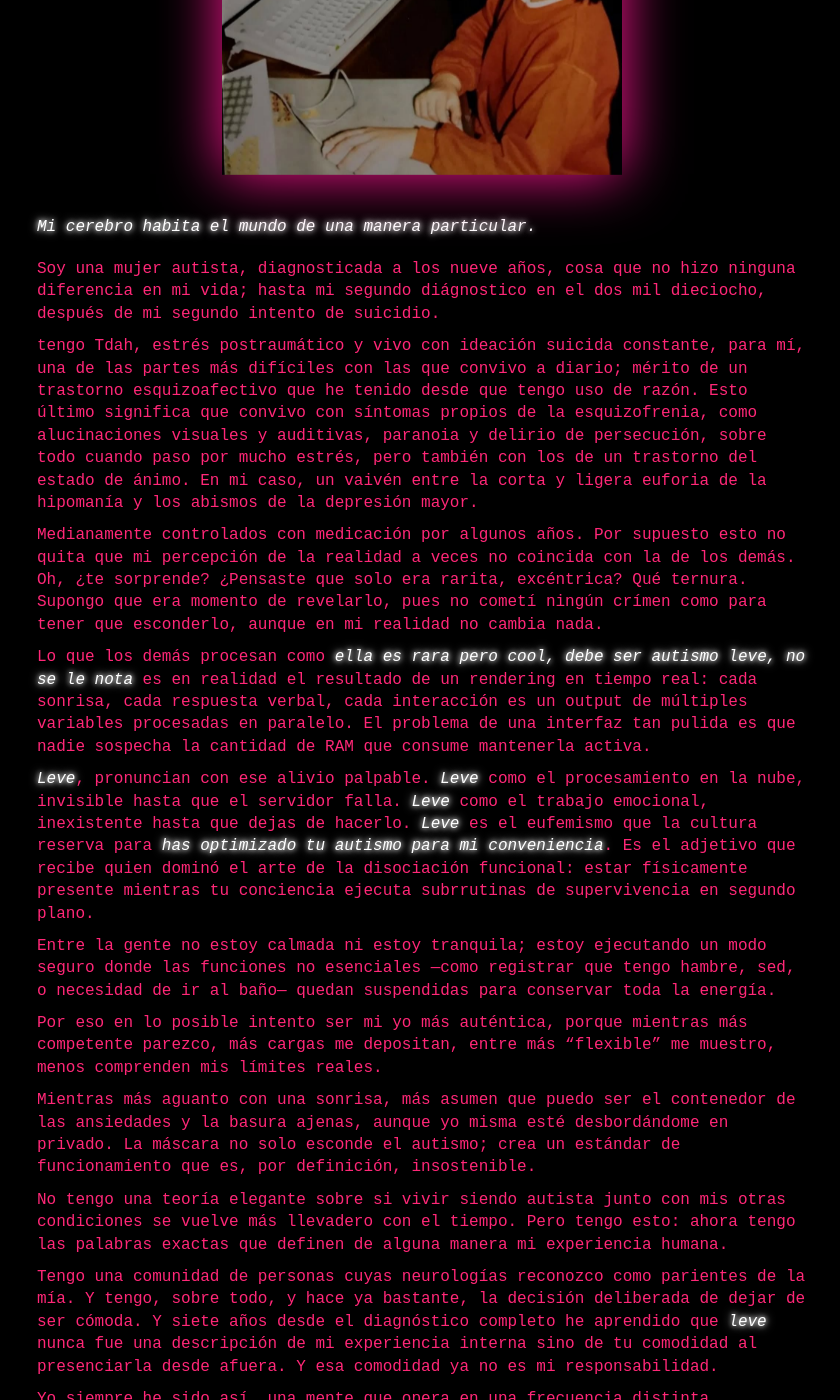
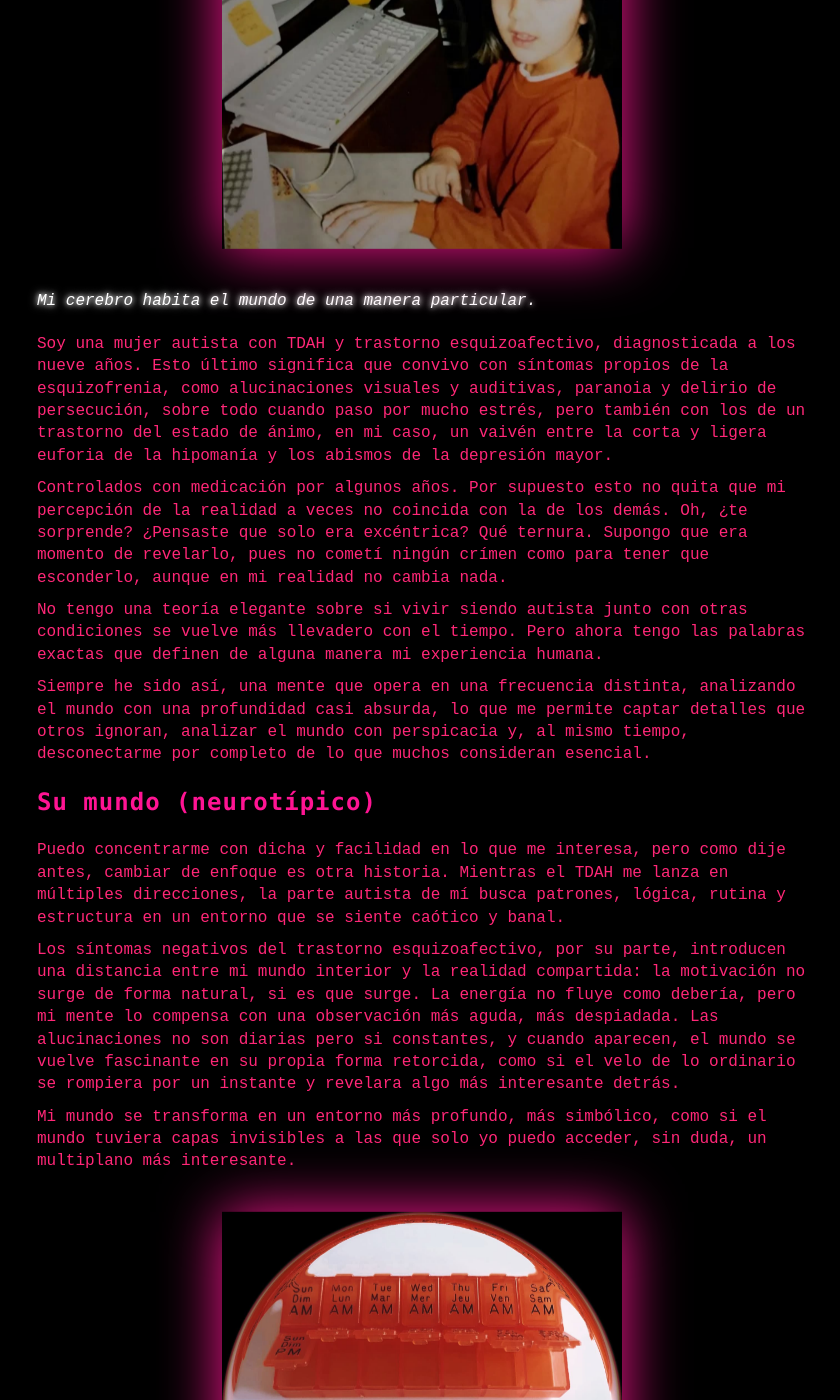
Before and after one commit to medusahra/medusahra.github.io, a Jekyll site: the page built from _posts/2025-11-13-neurodivergente.md, in a window 1280 px wide and 1400 px high, scrolled down 3584 px. Shown: the whole window, without its empty margins (218-1058 px from the left). Built offline with Jekyll 4.4.1, drawn with Linux system fonts in a browser that asks for light colours; some of the changed text lies outside the part shown.

Commit message:
Update 2025-11-13-neurodivergente.md

```diff
--- a/_posts/2025-11-13-neurodivergente.md
+++ b/_posts/2025-11-13-neurodivergente.md
@@ -26,7 +26,8 @@
 <img src="/assets/zero1.jpg" alt="zerogata" style="max-width: 90%; width: 400px; display: block; margin: 40px auto; filter: drop-shadow(0 0 30px #ff1493);">
 
 
-En un mundo exterior, que con todas sus impresiones, constantemente está pinchándome y empujándome, de mala manera, diciéndome que desee más y que sea más, cuando todo lo que quiero es estar en paz con lo que encuentro significativo, y eso a menudo no es algo que el mundo exterior valore como suficientemente significativo.
+En un mundo exterior, que con todas sus impresiones, constantemente está pinchándome y empujándome, de mala manera, diciéndome que desee más y que sea más, cuando todo
+lo que quiero es estar en paz con lo que encuentro significativo, y eso a menudo no es algo que el mundo exterior valore como suficientemente significativo.
 <div style="margin: 10px 0;"></div>
 Me cuesta encontrar significado en tener un determinado trabajo o en otros indicadores de estatus social, incluidos amigos y eventos sociales, pero también me resulta muy difícil planificar cosas en el futuro con las que otras personas estructuran su vida, como a dónde ir de vacaciones o qué hacer el próximo fin de semana, a dónde ir a comer y con quién. Cuando la gente empieza a hablar de estas cosas, casi entro en pánico por dentro, porque hay una brecha enorme entre ellos y yo; casi siento una sensación existencial de vacío y una fuerte alienación.
 <div style="margin: 10px 0;"></div>
@@ -44,7 +45,9 @@
 Quizá yo también sea tierna y fatídica.
 <div style="margin: 10px 0;"></div>
 Me agradan los patrones que se repiten y varían en bucle dentro de su misma repetición, conservando su esencia viva mientras dan un breve espacio a lo nuevo, cargado de posibles nuevos resultados
-llenos de más vida. Soy completamente ajena a las cosas que otras personas planifican y a su manera suave y plana de ejecutar y justificar su existencia.
+llenos de más vida.
+<div style="margin: 10px 0;"></div>
+Soy completamente ajena a las cosas que otras personas planifican y a su manera suave y plana de ejecutar y justificar su existencia.
 
 
 
@@ -54,9 +57,14 @@
 
 Cuanto más cansada estoy, más fuerte es esta sensación de estar perdida, vacía y desamparada dentro de mí y en el mundo, y a menudo estoy cansada, debido a las impresiones, las expectativas y el intento inútil de encajar y navegar en un mundo cada vez más agresivo, cerrado, inestable, caótico, consumista y superficial. A esto se suma toda una vida tratando de ser neurotípica, de intentar ajustarme a esa norma impuesta por un montón de gente inerte, lo que ha creado una constante incertidumbre y estrés por tratar de estar alerta para poder manejar la vida.
 <div style="margin: 10px 0;"></div>
-Es difícil reaprender y cuidar de un sistema nervioso estresado tantos años después, ya que el piloto automático de simplemente intentar sobrevivir en el mundo de los demás se ha convertido en una parte integral de mí. Realmente solo me siento segura cuando sé exactamente qué hacer en el momento y puedo sumergirme en una concentración total, como cuando escribo poesía, ensayo, escribo alguna tésis que nadie leerá, analizo software malicioso o creo joyería (una forma de meditación). Ese hiperfoco me saca de un mundo lleno de demandas absurdas y me lleva a un estado de flujo donde vuelvo a sentirme segura.
+Es difícil reaprender y cuidar de un sistema nervioso estresado tantos años después, ya que el piloto automático de simplemente intentar sobrevivir en el mundo de los demás se ha convertido en una parte integral de mí. Realmente solo me siento segura cuando sé exactamente qué hacer en el momento y puedo sumergirme en una concentración total, como cuando escribo poesía, ensayo, escribo alguna tésis que nadie leerá, analizo software malicioso o creo joyería (una forma de meditación).
 <div style="margin: 10px 0;"></div>
-Mi cerebro es extremadamente bueno para mantenerse enfocado en una sola cosa, especialmente si es algo que me interesa, pero le cuesta cambiar de foco. Relacionarme y formar parte del mundo exterior, así como atravesar la vida cotidiana con todas las tareas que implica, requiere cambiar constantemente de enfoque. Eso me agota mentalmente como físicamente y, como consecuencia, me siento estresada, vacía, perdida, cansada y adolorida. No conozco otra forma de sobrellevarlo más que intentar estructurar mi vida diaria y reducir las exigencias que me impongo. Permitirme estar más presente en los momentos que favorecen el flujo, la creación y el hiperfoco.
+Ese hiperfoco me saca de un mundo lleno de demandas absurdas y me lleva a un estado de flujo donde vuelvo a sentirme segura.
+<div style="margin: 10px 0;"></div>
+Mi cerebro es extremadamente bueno para mantenerse enfocado en una sola cosa, especialmente si es algo que me interesa, pero le cuesta cambiar de foco. Relacionarme y formar parte del mundo exterior, así como atravesar la vida cotidiana con todas las tareas que implica, requiere cambiar constantemente de enfoque.
+<div style="margin: 10px 0;"></div>
+Eso me agota mentalmente como físicamente y, como consecuencia, me siento estresada, vacía, perdida, cansada y adolorida. No conozco otra forma de sobrellevarlo
+más que intentar estructurar mi vida diaria y reducir las exigencias que me impongo. Permitirme estar más presente en los momentos que favorecen el flujo, la creación y el hiperfoco.
 
 
 
@@ -66,34 +74,15 @@
 
 *Mi cerebro habita el mundo de una manera particular.*
 <div style="margin: 20px 0;"></div>
-Soy una mujer autista, diagnosticada a los nueve años, cosa que no hizo ninguna diferencia en mi vida; hasta mi segundo diágnostico en el dos mil dieciocho, después de mi segundo intento de suicidio.
+Soy una mujer autista con TDAH y trastorno esquizoafectivo, diagnosticada a los nueve años. Esto último significa que convivo con síntomas propios de la esquizofrenia, como alucinaciones visuales y auditivas, paranoia y delirio de persecución, sobre todo cuando paso por mucho estrés, pero también con los de un trastorno del estado de ánimo, en mi caso, un vaivén entre la corta y ligera euforia de la hipomanía y los abismos de la depresión mayor.
 <div style="margin: 10px 0;"></div>
-tengo Tdah, estrés postraumático y vivo con ideación suicida constante, para mí, una de las partes más difíciles con las que convivo a diario; mérito de un trastorno esquizoafectivo que he tenido desde que tengo uso de razón. Esto último significa que convivo con síntomas propios de la esquizofrenia, como alucinaciones visuales y auditivas,
-paranoia y delirio de persecución, sobre todo cuando paso por mucho estrés, pero también con los de un trastorno del estado de ánimo.
-En mi caso, un vaivén entre la corta y ligera euforia de la hipomanía y los abismos de la depresión mayor.
+Controlados con medicación por algunos años. Por supuesto esto no quita que mi percepción de la realidad a veces no coincida con la de los demás.
+Oh, ¿te sorprende? ¿Pensaste que solo era excéntrica? Qué ternura. Supongo que era momento de revelarlo, pues no cometí ningún crímen como para tener que esconderlo, aunque en mi realidad no cambia nada.
 <div style="margin: 10px 0;"></div>
-Medianamente controlados con medicación por algunos años. Por supuesto esto no quita que mi percepción de la realidad a veces no coincida con la de los demás.
-Oh, ¿te sorprende? ¿Pensaste que solo era rarita, excéntrica? Qué ternura. Supongo que era momento de revelarlo, pues no cometí ningún crímen como para tener que esconderlo, aunque en mi realidad no cambia nada.
+No tengo una teoría elegante sobre si vivir siendo autista junto con otras condiciones se vuelve más llevadero con el tiempo.
+Pero ahora tengo las palabras exactas que definen de alguna manera mi experiencia humana.
 <div style="margin: 10px 0;"></div>
-Lo que los demás procesan como *ella es rara pero cool, debe ser autismo leve, no se le nota* es en realidad el resultado de un rendering en tiempo real: cada sonrisa, cada respuesta verbal, cada interacción es un output de múltiples variables procesadas en paralelo. El problema de una interfaz tan pulida es que nadie sospecha la cantidad de RAM que consume mantenerla activa.
-<div style="margin: 10px 0;"></div>
-*Leve*, pronuncian con ese alivio palpable. *Leve* como el procesamiento en la nube, invisible hasta que el servidor falla. *Leve* como el trabajo emocional, inexistente hasta que dejas de hacerlo. *Leve* es el eufemismo que la cultura reserva para *has optimizado tu autismo para mi conveniencia*. Es el adjetivo que recibe quien dominó el arte de la disociación funcional: estar físicamente presente mientras tu conciencia ejecuta subrrutinas de supervivencia en segundo plano.
-<div style="margin: 10px 0;"></div>
-Entre la gente no estoy calmada ni estoy tranquila; estoy ejecutando un modo seguro donde las funciones no esenciales —como registrar que tengo hambre, sed, o necesidad de ir al baño— quedan suspendidas para conservar toda la energía.
-<div style="margin: 10px 0;"></div>
-Por eso en lo posible intento ser mi yo más auténtica, porque mientras más competente parezco, más cargas me depositan, entre más "flexible" me muestro, menos comprenden mis límites reales.
-<div style="margin: 10px 0;"></div>
-Mientras más aguanto con una sonrisa, más asumen que puedo ser el contenedor de las ansiedades y la basura ajenas, aunque yo misma esté desbordándome en privado.
-La máscara no solo esconde el autismo; crea un estándar de funcionamiento que es, por definición, insostenible.
-<div style="margin: 10px 0;"></div>
-No tengo una teoría elegante sobre si vivir siendo autista junto con mis otras condiciones se vuelve más llevadero con el tiempo.
-Pero tengo esto: ahora tengo las palabras exactas que definen de alguna manera mi experiencia humana.
-<div style="margin: 10px 0;"></div>
-Tengo una comunidad de personas cuyas neurologías reconozco como parientes de la mía. Y tengo, sobre todo, y hace ya bastante, la decisión deliberada de dejar de ser cómoda.
-Y siete años desde el diagnóstico completo he aprendido que *leve* nunca fue una descripción de mi experiencia interna sino de tu comodidad al presenciarla desde afuera.
-Y esa comodidad ya no es mi responsabilidad.
-<div style="margin: 10px 0;"></div>
-Yo siempre he sido así, una mente que opera en una frecuencia distinta, analizando el mundo con una profundidad casi absurda, lo que me permite captar detalles que otros ignoran, analizar
+Siempre he sido así, una mente que opera en una frecuencia distinta, analizando el mundo con una profundidad casi absurda, lo que me permite captar detalles que otros ignoran, analizar
 el mundo con perspicacia y, al mismo tiempo, desconectarme por completo de lo que muchos consideran esencial.
 <div style="margin: 20px 0;"></div>
 ### Su mundo (neurotípico)
@@ -101,7 +90,7 @@
 Puedo concentrarme con dicha y facilidad en lo que me interesa, pero como dije antes, cambiar de enfoque es otra historia. Mientras el TDAH me lanza en múltiples direcciones, la parte autista de mí busca patrones, lógica, rutina y estructura en un entorno que se siente caótico y banal.
 <div style="margin: 10px 0;"></div>
 Los síntomas negativos del trastorno esquizoafectivo, por su parte, introducen una distancia entre mi mundo interior y la realidad compartida: la motivación no surge de forma natural, si es que surge. La energía no fluye como debería, pero mi mente lo compensa con una observación más aguda, más despiadada.
-Las alucinaciones no son constantes, pero cuando aparecen, el mundo se vuelve fascinante en su propia forma retorcida, como si el velo de lo ordinario se rompiera por un instante y revelara algo más interesante detrás.
+Las alucinaciones no son diarias pero si constantes, y cuando aparecen, el mundo se vuelve fascinante en su propia forma retorcida, como si el velo de lo ordinario se rompiera por un instante y revelara algo más interesante detrás.
 <div style="margin: 10px 0;"></div>
 Mi mundo se transforma en un entorno más profundo, más simbólico, como si el mundo tuviera capas invisibles a las que solo yo puedo acceder, sin duda, un multiplano más interesante.
 
@@ -116,7 +105,9 @@
 en un mundo que quiere e intenta a cada minuto decirnos quién somos y quién no debemos ser, uniformarnos con su igualdad aplastante, es urgente, porque cuando eres así, la familia y los amigos tienden a desaparecer. No con dramatismo ni escándalo, sino con la elegante cobardía de quien simplemente deja de responder. Se deslizan fuera de tu vida con la misma naturalidad con la que se deslizan fuera de una conversación incómoda.
 No porque te odien, sino porque les resulta más fácil fingir que no existes que lidiar con la incomodidad de tu existencia real. Pero en mi caso especifico, nunca he tenido el más mínimo interés en ser la mascota emocional de nadie. Si para ser aceptada tengo que volverme inofensiva, dócil y predecible, prefiero el exilio. La soledad no es un problema cuando la alternativa es rodearse de gente cuya mayor aspiración es no sentirse incómoda.
 <div style="margin: 10px 0;"></div>
-En los últimos treinta y nueve años de vida, durante cada día, he luchado contra eso, contra este sistema manipulador, lleno de gente manipuladora y a la vez manipulada, porque a pesar de todo no he necesitado encajar en un sistema diseñado para inteligencias más simples ni justificar la forma en que existo. La mayoría sobrevive siguiendo estructuras rígidas y predefinidas, sin cuestionar su propia programación. Yo, en cambio, observo desde afuera, con la lucidez de la locura de quien no necesita validación ni permiso.
+En los últimos treinta y nueve años de vida, durante cada día, he luchado contra eso, contra este sistema manipulador, lleno de gente manipuladora y a la vez manipulada, porque a pesar de todo no he necesitado encajar en un sistema diseñado para inteligencias más simples ni justificar la forma en que existo.
+<div style="margin: 10px 0;"></div>
+La mayoría sobrevive siguiendo estructuras rígidas y predefinidas, sin cuestionar su propia programación. Yo, en cambio, observo desde afuera, con la lucidez de la locura de quien no necesita validación ni permiso.
 
 
 
@@ -124,9 +115,11 @@
 
 
 
-Moverme en la realidad cotidiana es un desafío no porque me falte capacidad, sino porque me sobran dimensiones para procesar. La sociedad espera un ritmo, una estructura, una forma de ser que nunca ha sido la mía. Por eso, encontrar espacios donde pueda sumergirme en mi propio flujo es esencial. Ahí, en la escritura, en la contemplación, en el pensamiento sin restricciones, es donde todo cobra sentido. No es que no pueda adaptarme, es que no veo la necesidad de hacerlo.
+Moverme en la realidad cotidiana es un desafío, no porque me falte capacidad, sino porque me sobran dimensiones para procesar. La sociedad espera un ritmo, una estructura, una forma de ser que nunca ha sido la mía. Por eso, encontrar espacios donde pueda sumergirme en mi propio flujo es esencial. Ahí, en la escritura, en la contemplación, en el pensamiento sin restricciones, es donde todo cobra sentido. No es que no pueda adaptarme, es que no veo la necesidad de hacerlo.
 <div style="margin: 10px 0;"></div>
-Decidí hablar de esto hoy porque, en el fondo, la opinión de la mayoría no tiene ninguna relevancia en mi existencia. Mi vida está fuera del alcance de los perdedores. No intento justificar mi existencia, o mi quizá no existencia, porque la mera idea de hacerlo es absurda. No hay tribunal ante el cual deba rendir cuentas ni estándar contra el que deba medirme. Si este dispatch suena a un manifesto, es porque lo es. No una súplica, ni una explicación, ni una busqueda por aprobación externa, sino una afirmación irrefutable: existo bajo mis propios términos, en un eje distinto al de la medianía.
+Decidí hablar de esto hoy porque, en el fondo, la opinión de la mayoría no tiene ninguna relevancia en mi existencia. Mi vida está fuera del alcance de los perdedores. No intento justificar mi existencia, o mi quizá no existencia, porque la mera idea de hacerlo es absurda. No hay tribunal ante el cual deba rendir cuentas ni estándar contra el que deba medirme. Si este dispatch suena a un manifesto, es porque lo es.
+<div style="margin: 10px 0;"></div>
+No una súplica, ni una explicación, ni una busqueda por aprobación externa, sino una afirmación irrefutable: existo bajo mis propios términos, en un eje distinto al de la medianía.
 
 
 
@@ -151,11 +144,7 @@
 
 
 
-Gracias por leer, y si llegaste hasta aquí, si quieres conocer mi trabajo orfebre, puedes seguir mi página de Instagram.
-
-<a href="https://www.instagram.com/flabelum/" target="_blank">@flabelum</a>
-
-
+Gracias por leer.
 <div style="margin: 40px 0;"></div>
 
 
```
Also changed, not shown: other parts of _posts/2025-11-13-neurodivergente.md (+1 -1 lines).
